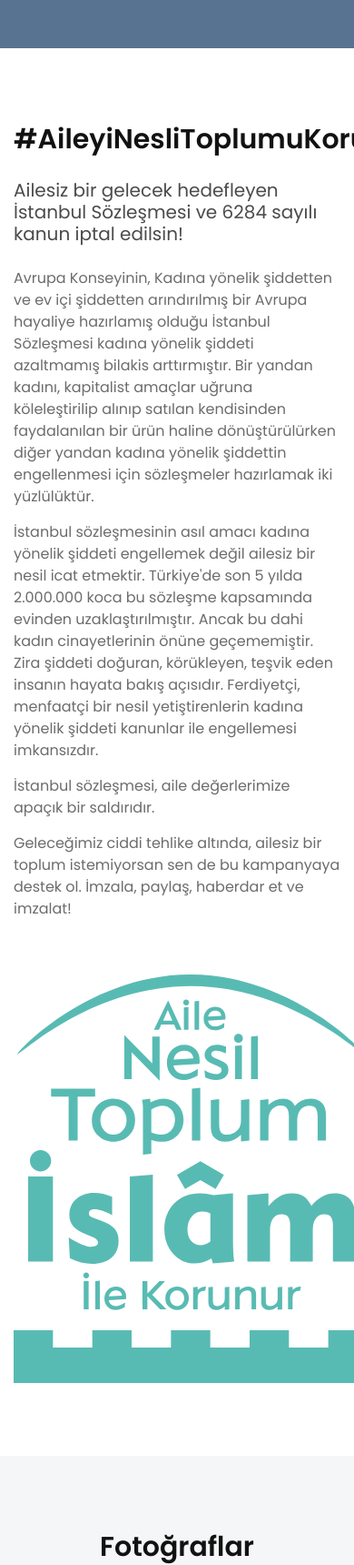
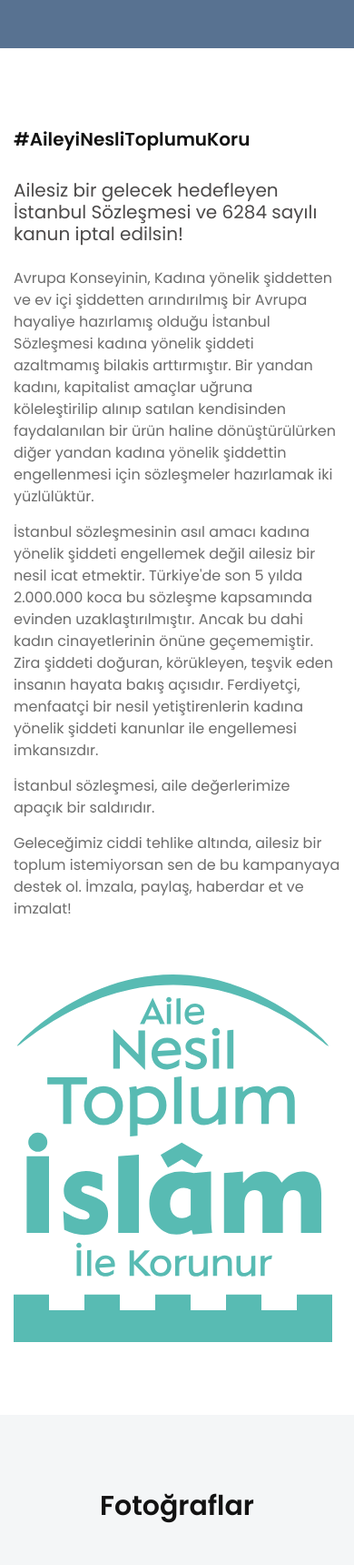
Before and after one commit to yusufff/aileyikoru.com, a plain HTML site: page index.html in a window 390 px wide. Shown: the part 2440-4160 px from the top of the page at 91% size. Drawn offline with Linux system fonts and the light colour scheme; no server answers; a script that the page names is missing; files whose address does not match are found by name.

Commit message:
Update custom.css

```diff
--- a/assets/css/custom.css
+++ b/assets/css/custom.css
@@ -141,6 +141,11 @@
 }
 
 
+@media (max-width: 576px) {
+  .services-area .section-title .title {
+    font-size: 20px;
+  }
+}
 .services-area .section-title .text {
   font-size: 20px;
   color: #4c4a4a;
@@ -153,7 +158,7 @@
 }
 .services-image .image svg {
   width: 400px; height: auto;
-  max-width: 100vw;
+  max-width: 90vw;
 }
 
 .footer-link .footer-title {
```
